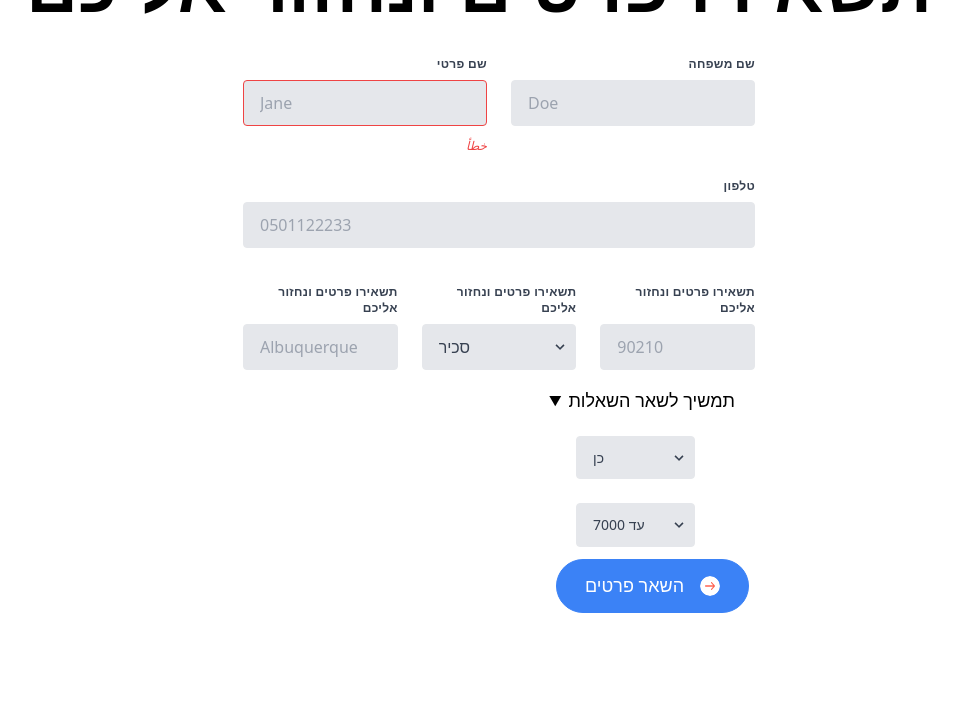
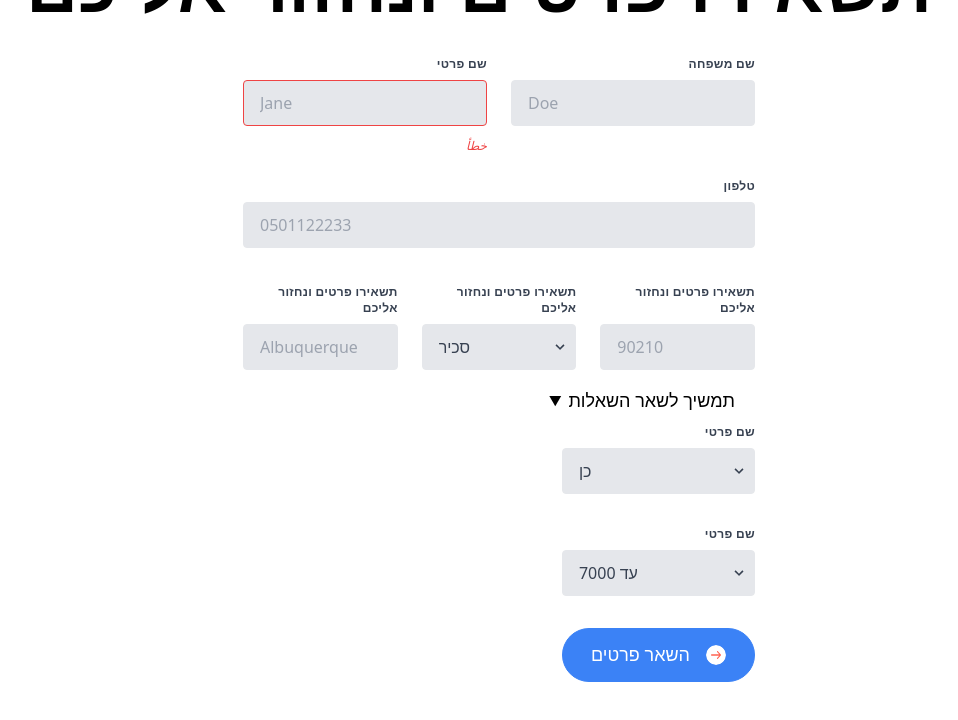
Before and after one commit to orwah16/TaxApp, a React (Vite) app: page / in a window 1280 px wide. Both pictures are taken after a click on the heading "תמשיך לשאר השאלות". Shown: the part 1970-2690 px from the top of the page, without its empty margins (141-1099 px from the left). Built offline with nearby package versions, Linux system fonts and the light colour scheme; a web font is replaced by a local one.

Commit message:
fixing the userinfo section ui
and creating question component to make it cleaner

```diff
--- a/src/components/Button.tsx
+++ b/src/components/Button.tsx
@@ -1,4 +1,5 @@
-type ButtonProps = { label: string;
+type ButtonProps = {
+   label: string;
    iconURL: string;
    onClick: () => void; // Function prop
  };
--- /dev/null
+++ b/src/components/Question.tsx
@@ -0,0 +1,24 @@
+import {FormattedMessage} from "react-intl";
+
+type QuestionProps = {
+    label: string;
+    setter: (value: string) => void; // Function prop
+};
+
+const Question: React.FC<QuestionProps> = ({label,setter}) => {
+  return (
+    <div>
+        <label className="block uppercase tracking-wide text-gray-700 text-xs font-bold mb-2" >
+            <FormattedMessage id="name" defaultMessage="خدمة العائدات الضريبية" />
+        </label>
+        <input className="appearance-none block w-full bg-gray-200 text-gray-700 border border-red-500 rounded py-3 px-4 mb-3 leading-tight focus:outline-none focus:bg-white" id="grid-first-name" type="text" placeholder="Jane"
+            onChange={(event: React.ChangeEvent<HTMLInputElement>) => setter(event.target.value)}
+        />
+        <p className="text-red-500 text-xs italic">
+            <FormattedMessage id="ي" defaultMessage="خطأ" />
+        </p>
+    </div>
+  )
+}
+
+export default Question
--- a/src/sections/userInfo.tsx
+++ b/src/sections/userInfo.tsx
@@ -39,6 +39,7 @@ function userInfo() {
           </span>
         </h1>
   <form onSubmit={(e) => e.preventDefault()} className="w-full max-w-lg">
+
   <div className="flex flex-wrap -mx-3 mb-6">
     <div className="w-full md:w-1/2 px-3 mb-6 md:mb-0">
       <label className="block uppercase tracking-wide text-gray-700 text-xs font-bold mb-2" >
@@ -102,12 +103,21 @@ function userInfo() {
       <input className="appearance-none block w-full bg-gray-200 text-gray-700 border border-gray-200 rounded py-3 px-4 leading-tight focus:outline-none focus:bg-white focus:border-gray-500" id="grid-zip" type="text" placeholder="90210"/>
     </div>
   </div>
+
+
+
+
+
+
   <details className="bg-white duration-300 w-full align-bottom justify-items-end">
       <summary className="bg-inherit px-5 py-3 text-lg">תמשיך לשאר השאלות</summary>
 
-      <div className="bg-white px-5 py-3 text-sm font-light">
-        <div className="flex flex-wrap flex-row relative w-full">
-          <div className='flex-1 flex-row relative w-3/4 '>
+        <div className="flex flex-wrap -mx-3 mb-6">
+          <div className="w-full px-3">
+          <label className="block uppercase tracking-wide text-gray-700 text-xs font-bold mb-2" >
+        <FormattedMessage id="name" defaultMessage="خدمة العائدات الضريبية" />
+        </label>
+          <div className='flex flex-row relative '>
             <select className=" block appearance-none w-full bg-gray-200 border border-gray-200 text-gray-700 py-3 px-4 pr-8 rounded leading-tight focus:outline-none focus:bg-white focus:border-gray-500" id="grid-state"
               onChange={(event) => setTaxPayer( event.target.value )}
             >
@@ -117,18 +127,21 @@ function userInfo() {
             <div className="pointer-events-none absolute inset-y-0 right-0 flex items-center px-2 text-gray-700">
               <svg className="fill-current h-4 w-4" xmlns="http://www.w3.org/2000/svg" viewBox="0 0 20 20"><path d="M9.293 12.95l.707.707L15.657 8l-1.414-1.414L10 10.828 5.757 6.586 4.343 8z"/></svg>
             </div>
+            </div>
           </div>
           <label className="relative w-1/4 px-5 block uppercase tracking-wide text-gray-700 text-right text-base font-bold mb-2" >
             {/* <FormattedMessage id="ככ" defaultMessage=" האם אתה משלם מס הכנסה?" /> */}
           </label>
         </div>
-      </div>
 
-      <div className="bg-white px-5 py-3 text-sm font-light">
-        <div className="flex flex-wrap flex-row relative w-full">
-          <div className='flex-1 flex-row relative w-3/4 '>
+        <div className="flex flex-wrap -mx-3 mb-6">
+          <div className="w-full px-3">
+          <label className="block uppercase tracking-wide text-gray-700 text-xs font-bold mb-2" >
+        <FormattedMessage id="name" defaultMessage="خدمة العائدات الضريبية" />
+        </label>
+          <div className='flex flex-row relative '>
             <select className=" block appearance-none w-full bg-gray-200 border border-gray-200 text-gray-700 py-3 px-4 pr-8 rounded leading-tight focus:outline-none focus:bg-white focus:border-gray-500" id="grid-state"
-                  onChange={(event) => setIncome( event.target.value )}
+              onChange={(event) => setTaxPayer( event.target.value )}
             >
               <option>7000 עד</option>
               <option>7000-9000</option>
@@ -137,12 +150,12 @@ function userInfo() {
             <div className="pointer-events-none absolute inset-y-0 right-0 flex items-center px-2 text-gray-700">
               <svg className="fill-current h-4 w-4" xmlns="http://www.w3.org/2000/svg" viewBox="0 0 20 20"><path d="M9.293 12.95l.707.707L15.657 8l-1.414-1.414L10 10.828 5.757 6.586 4.343 8z"/></svg>
             </div>
+            </div>
           </div>
           <label className="relative w-1/4 px-5 block uppercase tracking-wide text-gray-700 text-right text-base font-bold mb-2" >
-            {/* <FormattedMessage id="ככ" defaultMessage="שכר חודשי ברוטו" /> */}
+            {/* <FormattedMessage id="ככ" defaultMessage=" האם אתה משלם מס הכנסה?" /> */}
           </label>
         </div>
-      </div>
 
       <Button label="השאר פרטים" iconURL={arrowRight} onClick={saveUser}/>
 
```
